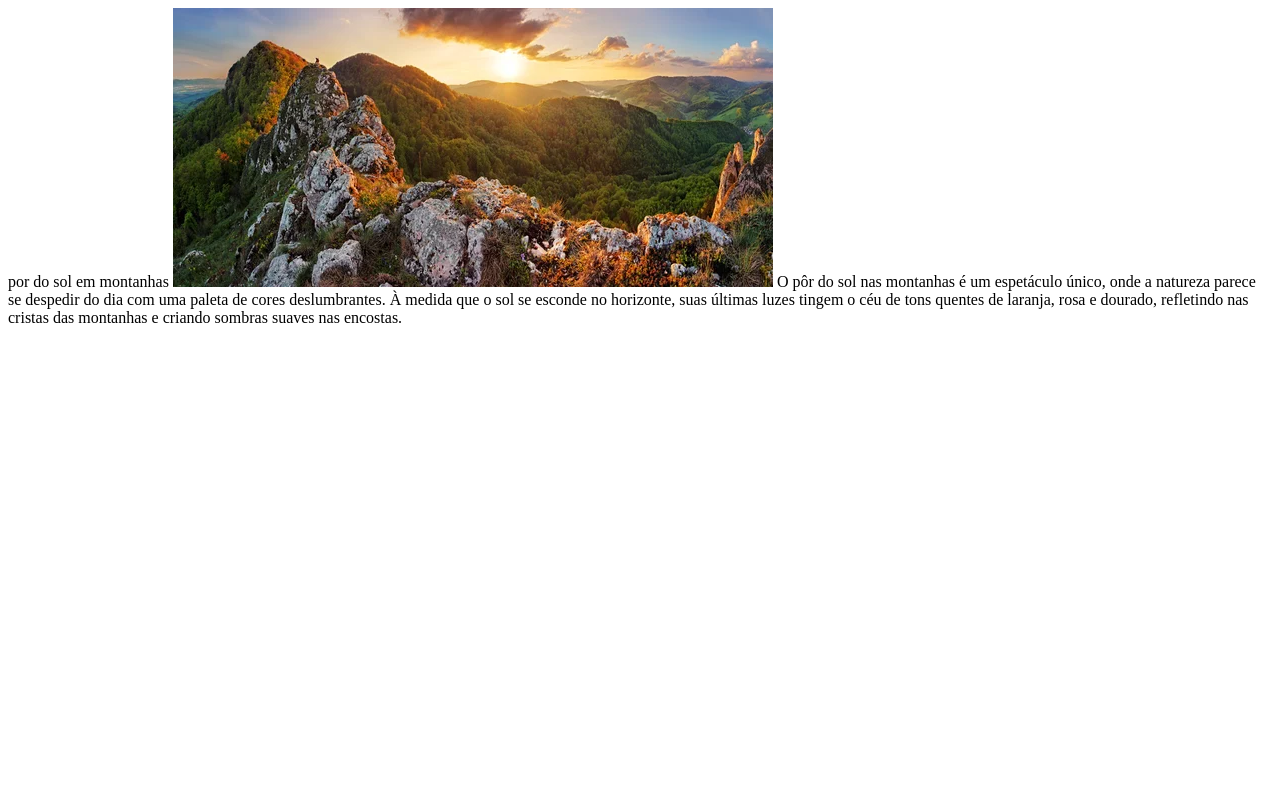
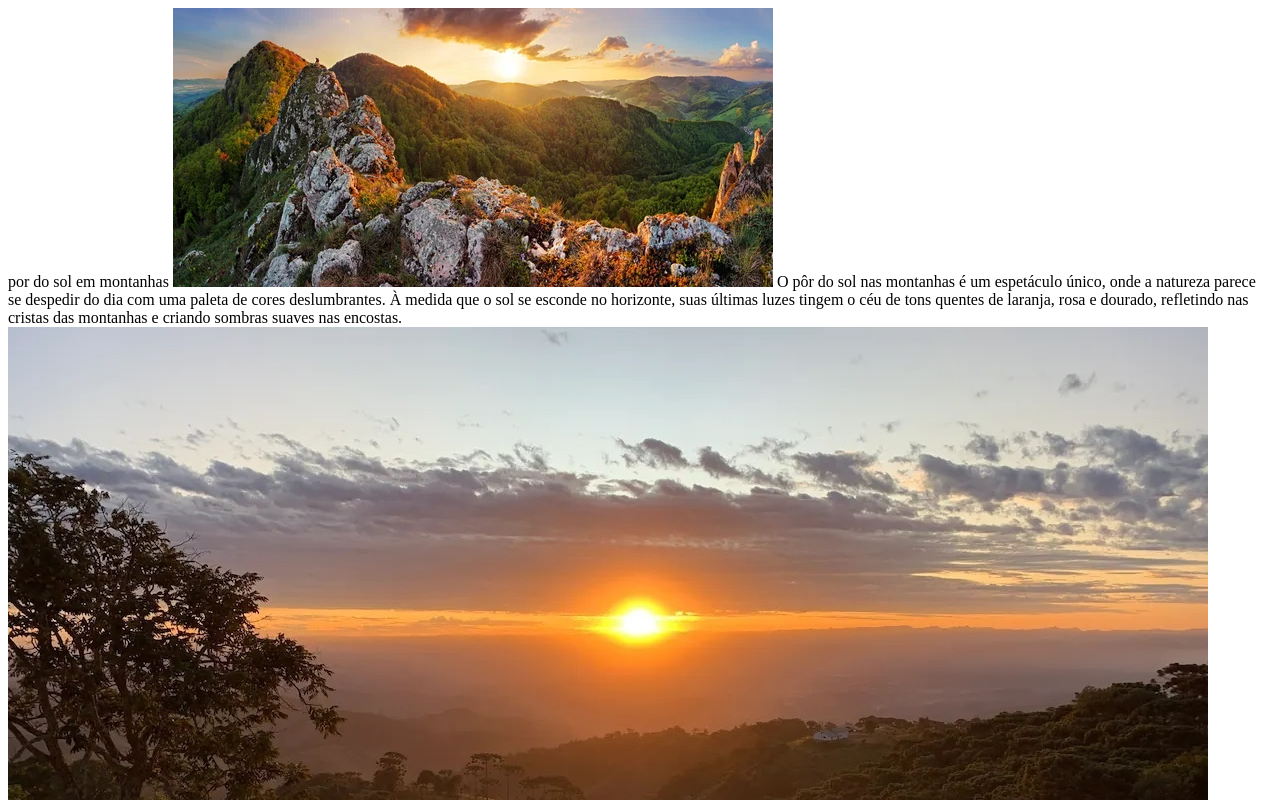
Before and after one commit to guijermo15022010/projeto1, a plain HTML site: page index.html in a window 1280 px wide. Shown: the top 800 px of the page. Drawn offline with Linux system fonts and the light colour scheme.

Commit message:
por do sol

```diff
--- a/index.html
+++ b/index.html
@@ -8,6 +8,8 @@
 <body>
     por do sol em montanhas
     <img src="depositphotos_54725841-stock-photo-slovakia-mountain-at-spring.jpg" alt="">
-O pôr do sol nas montanhas é um espetáculo único, onde a natureza parece se despedir do dia com uma paleta de cores deslumbrantes. À medida que o sol se esconde no horizonte, suas últimas luzes tingem o céu de tons quentes de laranja, rosa e dourado, refletindo nas cristas das montanhas e criando sombras suaves nas encostas.
+    O pôr do sol nas montanhas é um espetáculo único, onde a natureza parece se despedir do dia com uma paleta de cores deslumbrantes. À medida que o sol se esconde no horizonte, suas últimas luzes tingem o céu de tons quentes de laranja, rosa e dourado, refletindo nas cristas das montanhas e criando sombras suaves nas encostas.
+    <img src="por-do-sol---corrego-do-bom-jesus-1-1718046070808_v2_4x3 (1).jpg" alt="">
+
 </body>
 </html>
```
